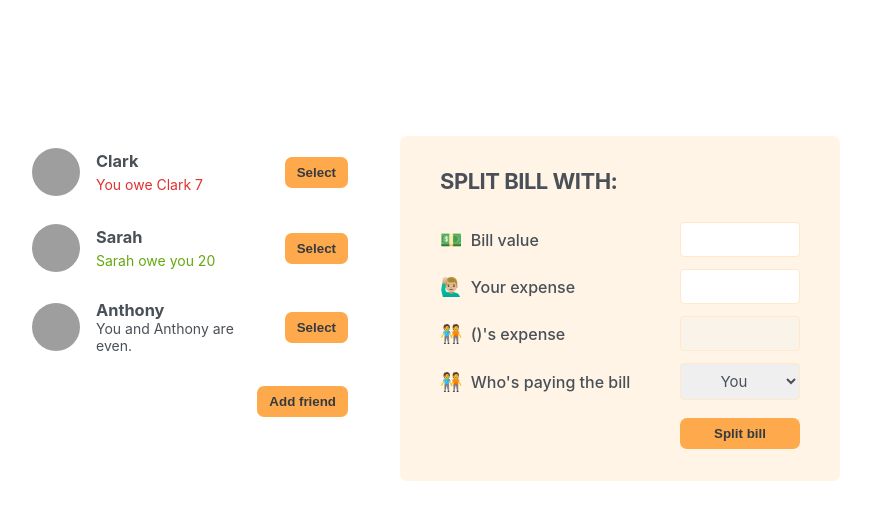
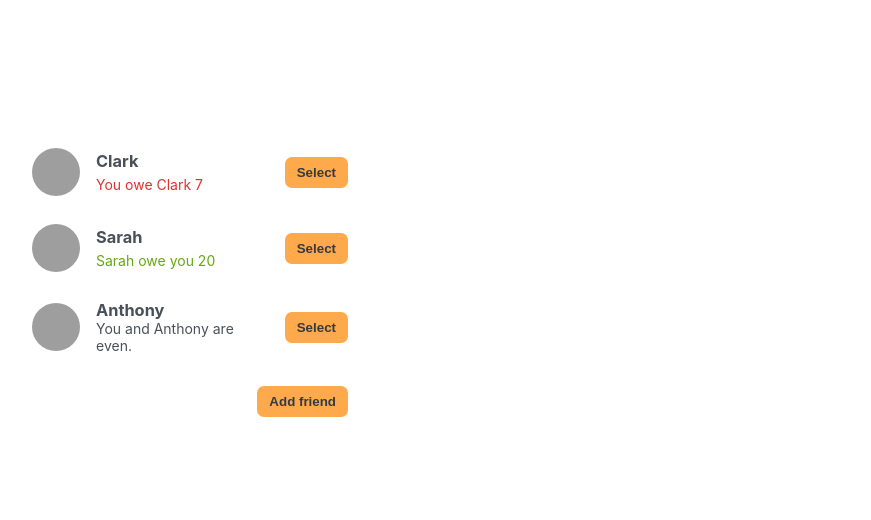
Before and after one commit to devraider/split-the-bill, a React (Create React App) app: page / in a window 1280 px wide. Shown: the top 520 px of the page, without its empty margins (210-1081 px from the left). Built offline with nearby package versions, Linux system fonts and the light colour scheme; grey boxes are pictures that could not be loaded.

Commit message:
feat(App): Added required states

```diff
--- a/src/App.js
+++ b/src/App.js
@@ -28,21 +28,33 @@ const initFriends = [
 function App() {
   const [friends, setFriends] = useState(initFriends);
   const [showAddFrined, setShowAddFrined] = useState(false);
+  const [selectedFriend, setSelectedFriend] = useState(null);
 
   function handleAddFriend(friend) {
     setFriends((friends) => [...friends, friend]);
     setShowAddFrined(false);
   }
+
+  function handleFriendSelection(friend) {
+    setSelectedFriend((curr) => (curr?.id === friend.id ? null : friend));
+    setShowAddFrined(false);
+  }
   return (
     <div className="app">
       <div className="sidebar">
-        <FriendsList friends={friends} />
+        <FriendsList
+          friends={friends}
+          onSelection={handleFriendSelection}
+          selectedFriend={selectedFriend}
+        />
         {showAddFrined && <AddFriend onAddFriend={handleAddFriend} />}
         <Button onClick={(e) => setShowAddFrined((show) => !show)}>
           {showAddFrined ? "Close" : "Add friend"}
         </Button>
       </div>
-      <FormSplitBill />
+      {selectedFriend && (
+        <FormSplitBill key={selectedFriend.id} friend={selectedFriend} />
+      )}
     </div>
   );
 }
```
